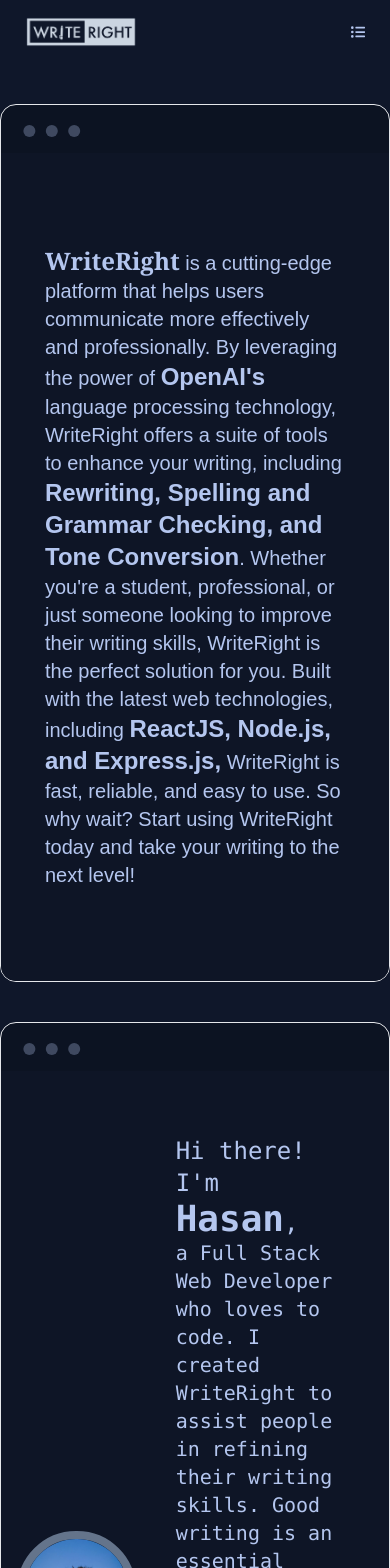
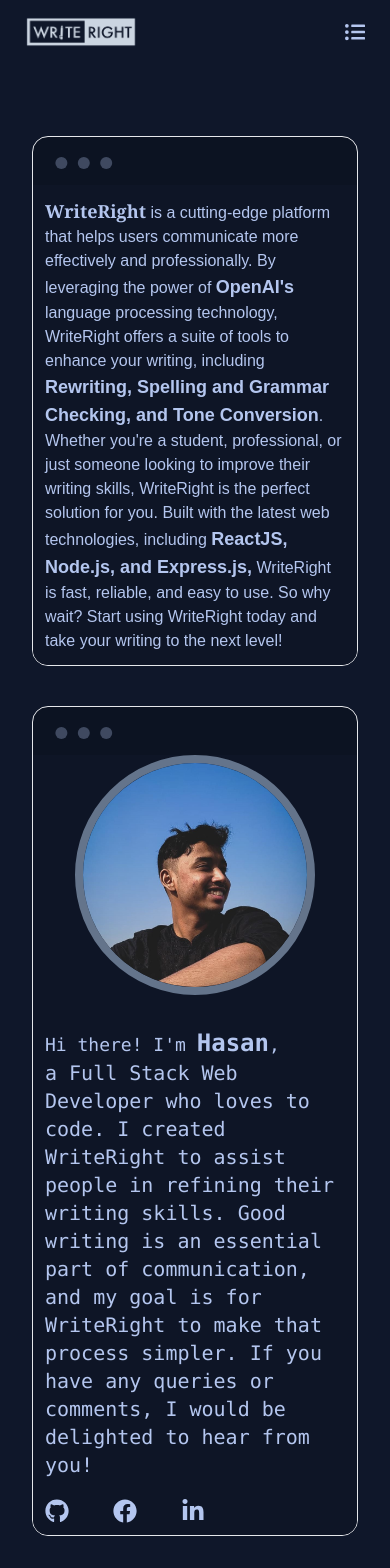
Before and after one commit to HasanC14/WriteRight, a React (Create React App) app in the folder Client/: page /About in a window 390 px wide. Shown: the top 1568 px of the page. Built offline with nearby package versions, Linux system fonts and the light colour scheme.

Commit message:
Made website responsive for mobile and tablet devices

```diff
--- a/Client/src/Components/About/About.js
+++ b/Client/src/Components/About/About.js
@@ -3,14 +3,16 @@
 import MyImage from "../../Assets/Hasan.jpg";
 const About = () => {
   return (
-    <div>
+    <div className="m-8 lg:m-0">
       <div className="mockup-window border bg-base-300 max-w-screen-lg mx-auto mt-10">
-        <div className="flex justify-center px-4 py-16 bg-base-200">
-          <p className="text-xl p-7">
-            <span className="font-bold font-serif text-2xl">WriteRight</span> is
-            a cutting-edge platform that helps users communicate more
+        <div className="flex justify-center md:px-4 md:py-16 p-0 bg-base-200">
+          <p className="md:text-xl text-base md:p-7 p-3">
+            <span className="font-bold font-serif md:text-2xl text-lg">
+              WriteRight
+            </span>{" "}
+            is a cutting-edge platform that helps users communicate more
             effectively and professionally. By leveraging the power of{" "}
-            <span className="font-bold text-2xl">
+            <span className="font-bold md:text-2xl text-lg">
               {" "}
               <a href="https://openai.com/" target="_blank" rel="noreferrer">
                 OpenAI's
@@ -18,13 +20,13 @@
             </span>{" "}
             language processing technology, WriteRight offers a suite of tools
             to enhance your writing, including{" "}
-            <span className="font-bold text-2xl">
+            <span className="font-bold md:text-2xl text-lg">
               Rewriting, Spelling and Grammar Checking, and Tone Conversion
             </span>
             . Whether you're a student, professional, or just someone looking to
             improve their writing skills, WriteRight is the perfect solution for
             you. Built with the latest web technologies, including{" "}
-            <span className="font-bold text-2xl">
+            <span className="font-bold md:text-2xl text-lg">
               ReactJS, Node.js, and Express.js,
             </span>{" "}
             WriteRight is fast, reliable, and easy to use. So why wait? Start
@@ -34,7 +36,7 @@
       </div>
 
       <div className="mockup-window border bg-base-300 max-w-screen-lg mx-auto mt-10">
-        <div className="grid grid-cols-3 px-4 py-16 bg-base-200">
+        <div className="grid lg:grid-cols-3 grid-cols-1 md:px-4 md:py-16 p-0 bg-base-200">
           <div className="m-auto col-span-1">
             <img
               src={MyImage}
@@ -42,17 +44,18 @@
               className="w-60 rounded-full border-8 border-slate-500"
             />
           </div>
-          <div className="col-span-2">
-            <p className="text-xl font-mono px-10 ">
-              <span className="text-2xl ">
-                Hi there! I'm <span className="text-4xl font-bold">Hasan</span>,{" "}
+          <div className="col-span-2 lg:mt-0 mt-5">
+            <p className="text-xl font-mono md:px-10 p-3">
+              <span className="md:text-2xl text-lg ">
+                Hi there! I'm{" "}
+                <span className="md:text-4xl text-2xl font-bold">Hasan</span>,{" "}
               </span>{" "}
               <br />a Full Stack Web Developer who loves to code. I created
               WriteRight to assist people in refining their writing skills. Good
               writing is an essential part of communication, and my goal is for
               WriteRight to make that process simpler. If you have any queries
               or comments, I would be delighted to hear from you!
-              <div className="flex justify-between w-40 text-3xl mt-5">
+              <div className="flex justify-between w-40 md:text-3xl text-2xl mt-5">
                 <a
                   href="https://github.com/HasanC14"
                   target="_blank"
--- a/Client/src/Components/Home/Home.js
+++ b/Client/src/Components/Home/Home.js
@@ -1,10 +1,10 @@
 import React, { useState } from "react";
 import { ThreeCircles } from "react-loader-spinner";
-import { FaCopy } from "react-icons/fa";
+import { FaCopy, FaUndoAlt } from "react-icons/fa";
 import { ToastContainer, toast } from "react-toastify";
 import "react-toastify/dist/ReactToastify.css";
+
 const Home = () => {
-  const buttons = ["Rewrite", "Grammar Check", "Spell Check", "Formal Tone"];
   const [inputValue, setInputValue] = useState(
     "Write better, Write smarter..."
   );
@@ -16,7 +16,7 @@
       setInputValue(event.target.value);
     }
   };
-  const handleApiCall1 = async (service) => {
+  const handleRewriteAPI = async (service) => {
     setService(service);
     setApiResponse("");
     const response = await fetch("http://localhost:5000/rewrite", {
@@ -30,7 +30,7 @@
     const data = await response.json();
     setApiResponse(data.data);
   };
-  const handleApiCall2 = async (service) => {
+  const handleGrammarAPI = async (service) => {
     setService(service);
     setApiResponse("");
     const response = await fetch("http://localhost:5000/grammar", {
@@ -44,7 +44,7 @@
     const data = await response.json();
     setApiResponse(data.data);
   };
-  const handleApiCall3 = async (service) => {
+  const handleSpellAPI = async (service) => {
     setService(service);
     setApiResponse("");
     const response = await fetch("http://localhost:5000/spell", {
@@ -58,7 +58,7 @@
     const data = await response.json();
     setApiResponse(data.data);
   };
-  const handleApiCall4 = async (service) => {
+  const handleFormalAPI = async (service) => {
     setService(service);
     setApiResponse("");
     const response = await fetch("http://localhost:5000/formal", {
@@ -72,6 +72,25 @@
     const data = await response.json();
     setApiResponse(data.data);
   };
+  const handleApiCallAgain = (service) => {
+    switch (service) {
+      case "Rewrite":
+        handleRewriteAPI(service);
+        break;
+      case "Grammar Check":
+        handleGrammarAPI(service);
+        break;
+      case "Spell Check":
+        handleSpellAPI(service);
+        break;
+      case "Formal Tone":
+        handleFormalAPI(service);
+        break;
+      default:
+        break;
+    }
+  };
+
   const copyTextToClipboard = (id) => {
     const text = document.getElementById(id).innerText;
     navigator.clipboard.writeText(text).then(() => {
@@ -102,14 +121,14 @@
         theme="dark"
       />
       {/* Header */}
-      <div className="bg-slate-700 h-96 "></div>
+      <div className="bg-slate-700 lg:h-96 md:h-72 h-60"></div>
       {/* Input Field */}
       <div className="flex  justify-center items-center">
-        <div className="w-full max-w-4xl">
+        <div className="w-full lg:max-w-4xl md:max-w-2xl max-w-sm">
           <textarea
             onChange={handleInputChange}
             value={inputValue}
-            className="w-full h-96 p-10 border rounded-md bg-slate-300  text-zinc-700 text-xl font-serif lg:-mt-48 mt-0"
+            className="w-full  h-96 p-10 border rounded-md bg-slate-300  text-zinc-700 md:text-xl text-lg font-serif lg:-mt-48 md:-mt-40 -mt-32"
           />
           <p className="mt-2">Character count: {inputValue.length}/800</p>
         </div>
@@ -117,7 +136,7 @@
       {/* Buttons */}
       <div className="flex  justify-center items-center">
         <div className="grid md:grid-cols-2 grid-cols-1 gap-10 mt-10">
-          <button onClick={() => handleApiCall1("Rewrite")} className="w-72">
+          <button onClick={() => handleRewriteAPI("Rewrite")} className="w-72">
             <label
               htmlFor="my-modal-3"
               className="px-14 py-7 relative rounded group overflow-hidden font-medium bg-slate-300 text-slate-700 inline-block w-72"
@@ -129,7 +148,7 @@
             </label>
           </button>
           <button
-            onClick={() => handleApiCall2("Grammar Check")}
+            onClick={() => handleGrammarAPI("Grammar Check")}
             className="w-72"
           >
             <label
@@ -143,7 +162,7 @@
             </label>
           </button>
           <button
-            onClick={() => handleApiCall3("Spell Check")}
+            onClick={() => handleSpellAPI("Spell Check")}
             className="w-72"
           >
             <label
@@ -157,7 +176,7 @@
             </label>
           </button>
           <button
-            onClick={() => handleApiCall4("Formal Tone")}
+            onClick={() => handleFormalAPI("Formal Tone")}
             className="w-72"
           >
             <label
@@ -172,23 +191,29 @@
           </button>
         </div>
       </div>
-      {/* Answer Modal */}
-      {/* The button to open modal */}
+      {/* Response Modal */}
       <input type="checkbox" id="my-modal-3" className="modal-toggle" />
       <div className="modal">
         <div className="modal-box relative">
           <label
             htmlFor="my-modal-3"
-            className="btn btn-sm btn-circle absolute right-2 top-2"
+            className="btn btn-sm btn-circle absolute right-4 top-4"
           >
             ✕
           </label>
-          <button
-            className="btn btn-sm btn-circle absolute right-12 top-2"
+          <label
+            className="btn btn-sm btn-circle absolute right-14 top-4"
             onClick={() => copyTextToClipboard("text-to-copy")}
           >
             <FaCopy />
-          </button>
+          </label>
+          <label
+            className="btn btn-sm btn-circle absolute right-24 top-4"
+            onClick={() => handleApiCallAgain(service)}
+          >
+            <FaUndoAlt className="mx-auto" />
+          </label>
+
           <h3 className="text-lg font-bold">{service}</h3>
           {apiResponse ? (
             <p id="text-to-copy" className="py-4">
--- a/Client/src/Components/Navbar/Navbar.js
+++ b/Client/src/Components/Navbar/Navbar.js
@@ -13,8 +13,8 @@
         </div>
         <div className="navbar-end">
           <div className="dropdown dropdown-end">
-            <label tabIndex={0} className="btn btn-ghost lg:hidden">
-              <FaListUl></FaListUl>
+            <label tabIndex={0} className="btn btn-ghost lg:hidden text-xl">
+              <FaListUl />
             </label>
             <ul
               tabIndex={0}
```
Also changed, not shown: 1 other file (tests, documents, lock files or other folders).
